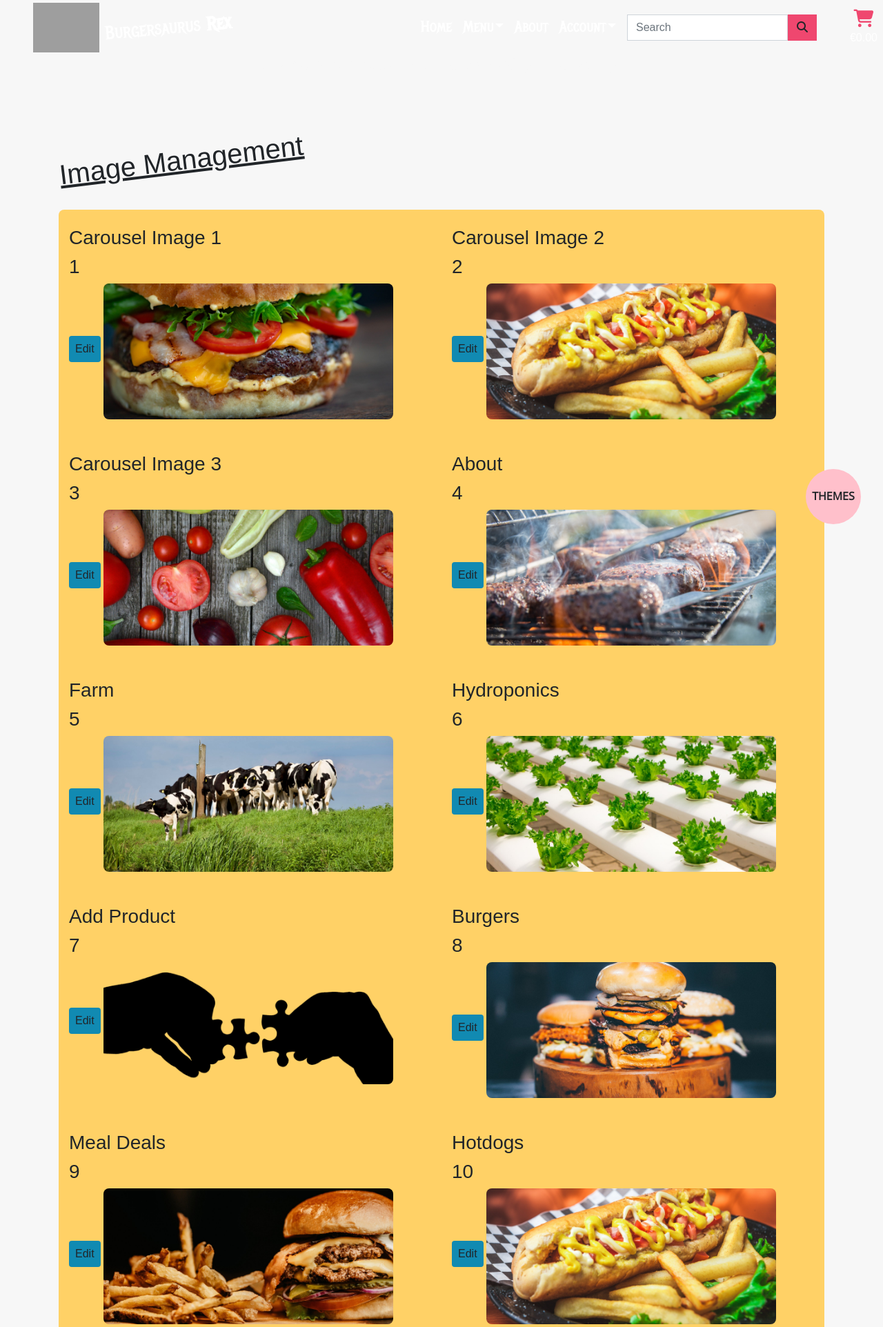
After one commit to wondrousWebWorks/burgersaurus-rex, a Django app: page /images/ in a window 1280 px wide. The commit adds this page. Shown: the top 1924 px of the page at 69% size. Run offline with Django 3.2, Linux system fonts and the light colour scheme; data comes from the database, SQL or seed files in the repository; some libraries are stand-ins or nearby versions; some web fonts are replaced; grey boxes are pictures that could not be loaded.

Commit message:
Set up basic images and edit-image views, urls and templates. Modified list class in menu.html

```diff
--- a/burgersaurus/urls.py
+++ b/burgersaurus/urls.py
@@ -27,4 +27,5 @@ urlpatterns = [
     path('checkout/', include('checkout.urls')),
     path('profile/', include('profiles.urls')),
     path('about/', include('about.urls')),
+    path('images/', include('images.urls')),
 ] + static(settings.MEDIA_URL, document_root=settings.MEDIA_ROOT)
--- /dev/null
+++ b/images/static/images/css/images.css
@@ -0,0 +1,4 @@
+#images img {
+    width: 80% !important;
+    margin: auto !important;
+}
--- /dev/null
+++ b/images/templates/images/images.html
@@ -0,0 +1,22 @@
+{% extends 'base.html' %}
+{% load static %}
+
+{% block extra_css %}
+    <link rel="stylesheet" href="{% static 'images/css/images.css' %}">
+{% endblock %}
+
+{% block content %}
+<article id="images" class="container headerless-container">
+    <h1 class="my-5 d-inline-block page-heading">Image Management</h1>
+    <div class="row list-item py-4 mb-2 mx-auto">
+    {% for image in images %}
+            <div class="col-12 col-md-6 mb-5" {% if forloop.counter|divisibleby:2 %}data-aos="fade-left"{% else %}data-aos="fade-right"{% endif %} data-aos-duration="1000" data-aos-easing="ease-in-out">
+                <h3 class="d-block">{{ image.image_friendly_name }}</h3>
+                <h3>{{ image.id }}</h3>
+                <a href="{% url 'edit-image' image.id %}" class="btn colour-4-bg px-2 mb-2">Edit</a>
+                <img src="{{ image.image.url }}" alt="{{ image.image_friendly_name }}" style="width:100%; margin: 0 auto; border-radius: .5rem;">
+            </div>
+    {% endfor %}
+    </div>
+</article>
+{% endblock %}
--- /dev/null
+++ b/images/urls.py
@@ -0,0 +1,7 @@
+from django.urls import path
+from . import views
+
+urlpatterns = [
+    path('', views.images, name='images'),
+    path('edit-image/<int:image_id>', views.edit_image, name='edit-image'),
+]
--- a/images/views.py
+++ b/images/views.py
@@ -1,3 +1,32 @@
-from django.shortcuts import render
+from django.shortcuts import render, get_object_or_404
+from django.contrib.auth.decorators import login_required
+from django.contrib import messages
 
-# Create your views here.
+from images.models import Image, Page
+
+def images(request):
+    """Renders all image entries in the Image model"""
+    images = Image.objects.all()
+
+    template = 'images/images.html'
+    context = {
+        'images': images,
+    }
+
+    return render(request, template, context)
+
+@login_required
+def edit_image(request, image_id):
+    """ Edit an image """
+    if not request.user.is_superuser:
+        messages.info(request, 'Oops! You don\'t have the required permission to access this page. Login with the required credentials to do so!')
+        return redirect(reverse('home'))
+
+    image = get_object_or_404(Image, pk=image_id)
+
+    template = 'images/edit-image.html'
+    context = {
+        'image': image,
+    }
+
+    return render(request, template, context)
--- a/menu/templates/menu/menu.html
+++ b/menu/templates/menu/menu.html
@@ -55,7 +55,7 @@
         <h3 class="open-sans mt-4 text-small">Oops! No products were found matching your category or query...</h3>
     {% else %}
         {% for menu_item in menu %}
-            <div class="row menu-item py-4 mb-2 mx-auto" {% if not forloop.first %}data-aos="fade-up" data-aos-duration="1000" data-aos-easing="ease-in-out"{% endif %}>
+            <div class="row list-item py-4 mb-2 mx-auto" {% if not forloop.first %}data-aos="fade-up" data-aos-duration="1000" data-aos-easing="ease-in-out"{% endif %}>
                 <div class="col-sm-9">
                     <h3>{{ menu_item.name }}</h3>
                     {% if request.user.is_superuser %}
--- a/static/css/base.css
+++ b/static/css/base.css
@@ -300,9 +300,13 @@ footer {
   text-decoration: underline;
   color: rgba(var(--heading-color), 1); }
 
-#menu .menu-item:nth-child(even) {
+.headerless-container {
+  margin-top: 20vh; }
+
+.list-item:nth-child(even) {
   background-color: rgba(var(--colour-3), 1);
   border-radius: .5rem; }
+
 #menu h3 {
   font-size: 1.5rem; }
 #menu h4 {
--- a/static/js/app.js
+++ b/static/js/app.js
@@ -20,8 +20,8 @@ let darkMode = 'false';
 const toggleNavbarBackground = () => {
     const nav = document.querySelector('#navbar');
     const deliveryBanner = document.querySelector('#delivery-banner');
-    nav.classList.toggle('add-navbar-background', window.scrollY > 300);
-    deliveryBanner.classList.toggle('add-delivery-banner-background', window.scrollY > 300);
+    nav.classList.toggle('add-navbar-background', window.scrollY > 100);
+    deliveryBanner.classList.toggle('add-delivery-banner-background', window.scrollY > 100);
 };
 
 window.addEventListener('scroll', toggleNavbarBackground);
--- a/static/scss/base.scss
+++ b/static/scss/base.scss
@@ -364,12 +364,16 @@ footer {
     color: rgba(var(--heading-color), 1);
 }
 
+.headerless-container {
+    margin-top: 20vh;
+}
+
+.list-item:nth-child(even) {
+    background-color: rgba(var(--colour-3), 1);
+    border-radius: .5rem;
+}
+
 #menu {
-    .menu-item:nth-child(even) {
-        background-color: rgba(var(--colour-3), 1);
-        border-radius: .5rem;
-    }
-
     h3 {
         font-size: 1.5rem;
     }
```
Also changed, not shown: images/templates/images/edit-image.html (added, +12 -0 lines), 1 other file.
